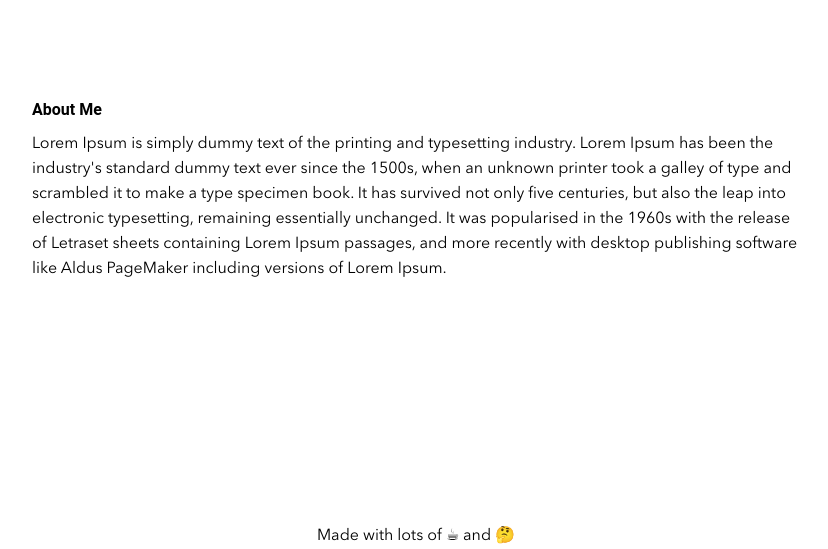
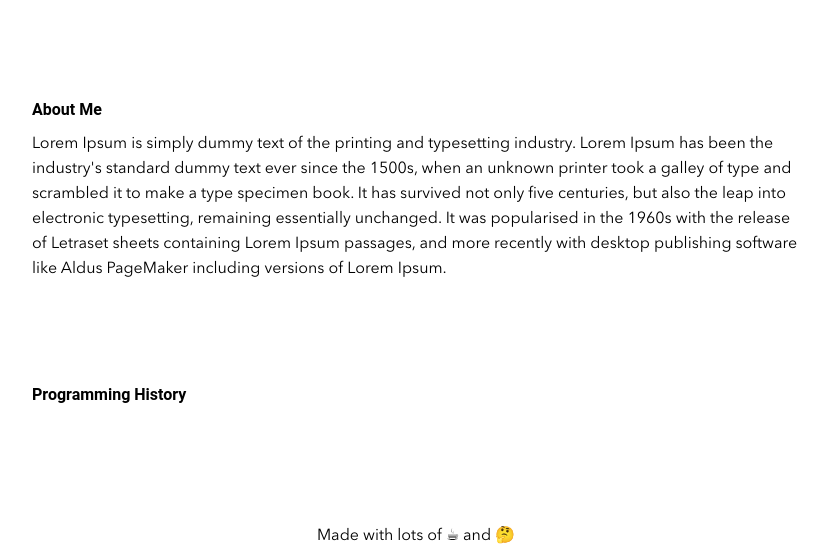
Before and after one commit to Hiccup246/jameswatt-v1, a Gatsby site: page / in a window 1280 px wide. Shown: the part 251-800 px from the top of the page, without its empty margins (224-1052 px from the left). Built offline with nearby package versions, Linux system fonts and the light colour scheme; Gatsby itself is replaced by a stand-in of ours; a web font is replaced by a local one.

Commit message:
boiler plate for programming history component

```diff
--- /dev/null
+++ b/src/components/programming-history/programming-history.js
@@ -0,0 +1,11 @@
+import * as React from 'react'
+
+import './programming-history.css'
+
+const ProgrammingHistory = () => (
+  <div class="programming-history">
+    <h4>Programming History</h4>
+  </div>
+)
+
+export default ProgrammingHistory
--- a/src/pages/index.js
+++ b/src/pages/index.js
@@ -4,6 +4,7 @@ import About from '../components/about/about';
 import Author from '../components/author/author'
 import BaseLayout from '../components/base-layout/base-layout'
 import '../styles/global.css'
+import ProgrammingHistory from '../components/programming-history/programming-history'
 import { ThemeProvider } from '../components/theme-context/theme-context'
 
 const IndexPage = () => (
@@ -11,6 +12,7 @@ const IndexPage = () => (
     <BaseLayout id="top">
       <Author />
       <About />
+      <ProgrammingHistory />
     </BaseLayout>
   </ThemeProvider>
 )
```
Also changed, not shown: src/components/footer/footer.css (indentation only), src/components/programming-history/programming-history.css (added).
